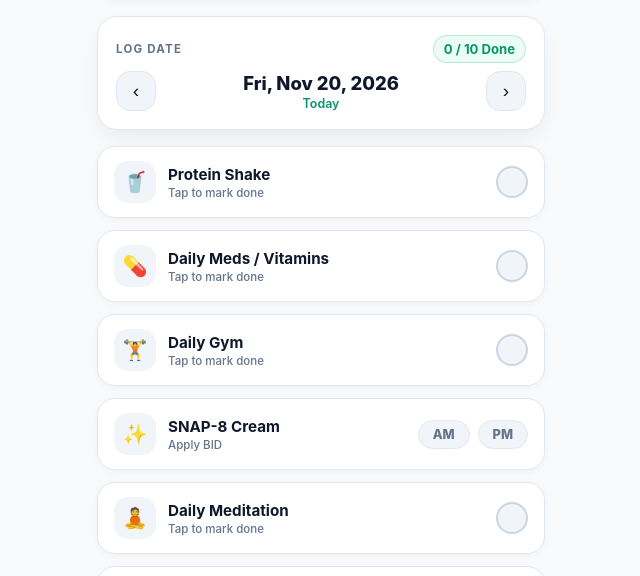
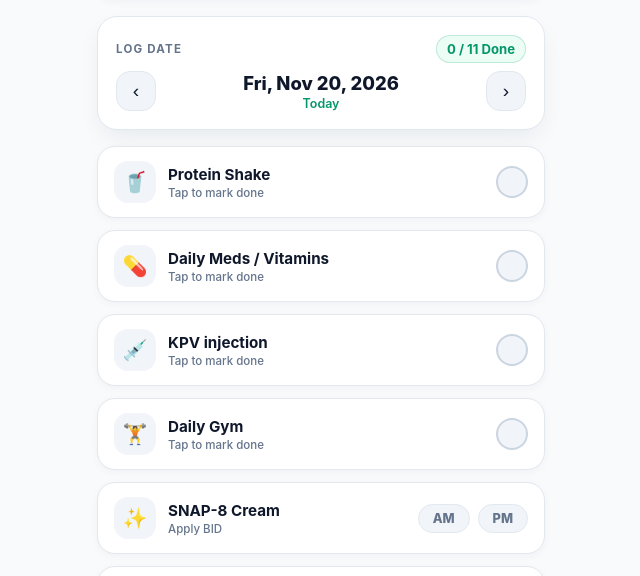
Before and after one commit to mom3ntum-MTL/PhoneWebApp, a plain HTML site: page DailyTracker/index.html in a window 1280 px wide. Shown: the part 152-728 px from the top of the page, without its empty margins (319-959 px from the left). Drawn offline with Linux system fonts and the light colour scheme.

Commit message:
Add configurable KPV injection habit

```diff
--- a/DailyTracker/index.html
+++ b/DailyTracker/index.html
@@ -806,6 +806,7 @@
     const ALL_HABITS = [
       { id: 'protein', name: 'Protein Shake', icon: '🥤', color: '#d97706', letter: 'P', days: [0,1,2,3,4,5,6] },
       { id: 'meds', name: 'Daily Meds / Vitamins', icon: '💊', color: '#0d9488', letter: 'Rx', days: [0,1,2,3,4,5,6] },
+      { id: 'kpvInjection', name: 'KPV injection', icon: '💉', color: '#7c3aed', letter: 'K', days: [0,1,2,3,4,5,6] },
       { id: 'gym', name: 'Daily Gym', icon: '🏋️', color: '#e11d48', letter: 'G', days: [0,1,2,3,4,5,6] },
       { id: 'snap8', name: 'SNAP-8 Cream', icon: '✨', color: '#9333ea', letter: 'S', type: 'dual_check', days: [0,1,2,3,4,5,6] },
       { id: 'meditation', name: 'Daily Meditation', icon: '🧘', color: '#2563eb', letter: 'M', days: [0,1,2,3,4,5,6] },
```
